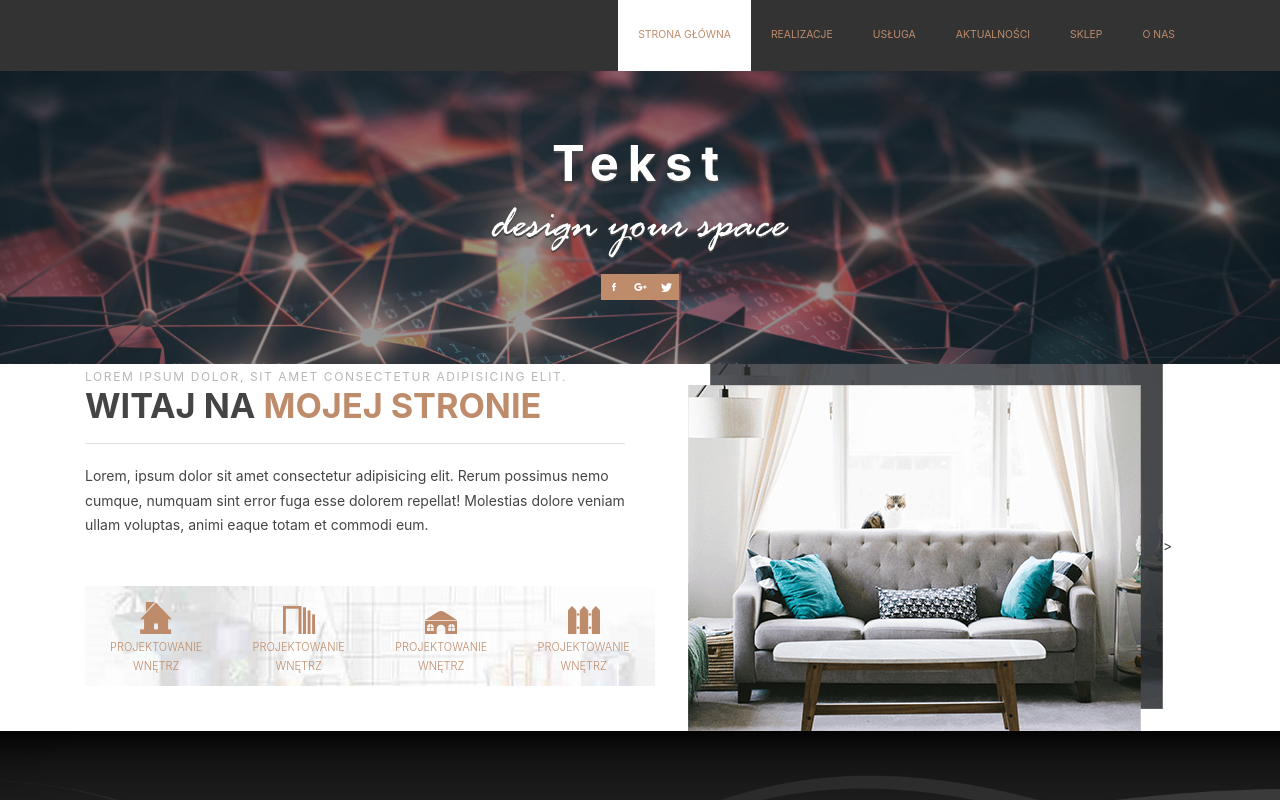
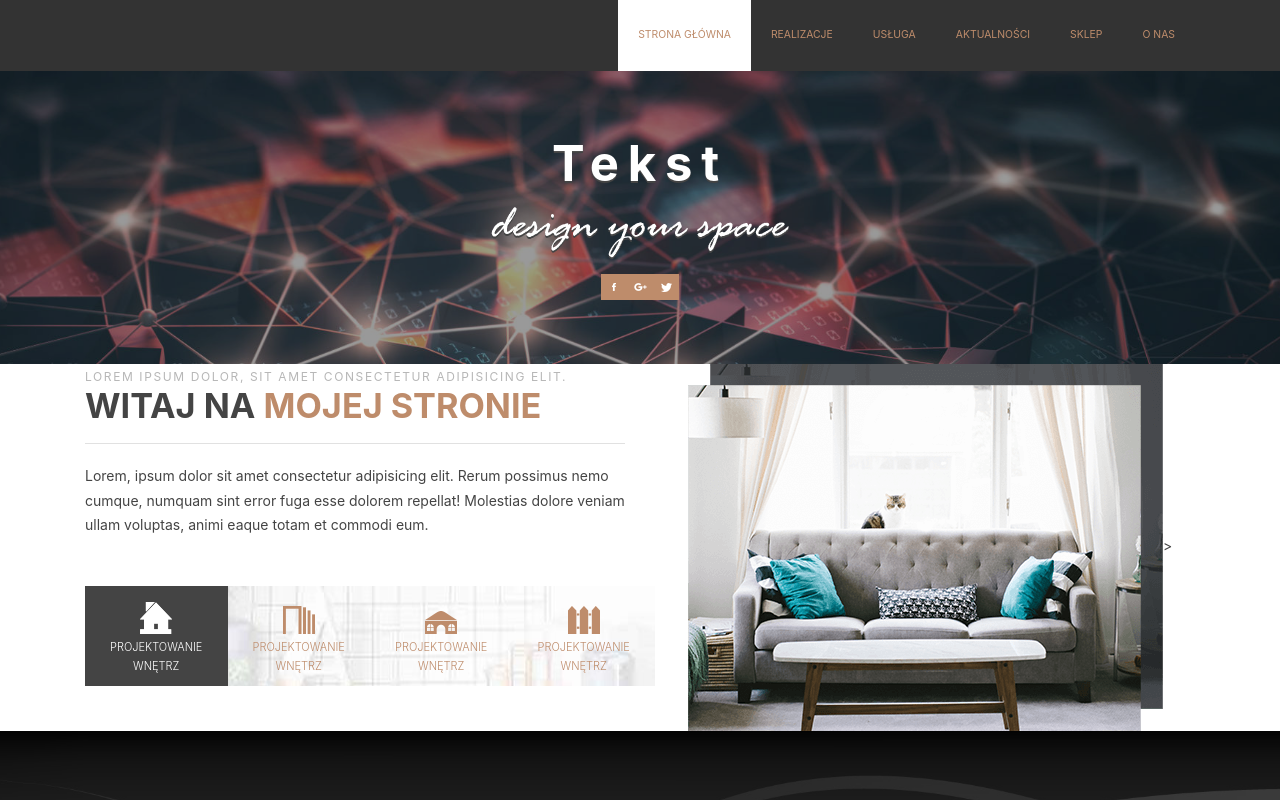
Before and after one commit to Dariuszsibik/react-scss-bootstrap, a React app: page /#/ in a window 1280 px wide. Shown: the top 800 px of the page. Built offline with nearby package versions, Linux system fonts and the light colour scheme.

Commit message:
add active and hover for Services-group

```diff
--- a/src/components/Welcome.js
+++ b/src/components/Welcome.js
@@ -20,7 +20,7 @@ const Welcome = () => (
                             cumque, numquam sint error fuga esse dolorem repellat! Molestias dolore veniam ullam voluptas,
                             animi eaque totam et commodi eum.</p>
                         <div className="d-none d-md-flex align-items-center text-uppercase ds-services-group ds-text-small">
-                            <div className="ds-services-item">
+                            <div className="ds-services-item active">
                                 <a href="https://dariuszsibik.github.io/react-scss-bootstrap/">
                                     <img className="d-block mx-auto" src={IkonaWnetrz} alt="usługa" />
                                     <span className="d-block ds-services-item-title">Projektowanie wnętrz</span>
--- a/src/scss/base/_mixins.scss
+++ b/src/scss/base/_mixins.scss
@@ -29,3 +29,8 @@
 @mixin ds-font-light-secondary {
     font-weight: 300;
 }
+
+// podstawowe przejscie
+@mixin ds-basic-transition {
+    transition: all .25s ease-in-out;
+}
--- a/src/scss/components/_services-group.scss
+++ b/src/scss/components/_services-group.scss
@@ -1,3 +1,14 @@
+@mixin ds-services-item-active {
+    background-color: $gray-900;
+    a {
+        color: $ds-white;
+        text-decoration: none;
+    }
+    img {
+        filter: brightness(3);
+    }
+}
+
 .ds-services-group {
     height: 100px;
     background: url('../images/witamy-tlo.jpg') 50% 50% no-repeat;
@@ -10,6 +21,14 @@
     padding: 1rem 1.3rem 0;
     text-align: center;
     @include ds-size(25%,100%);
+    pointer-events: none;
+    &:hover {
+        @include ds-services-item-active;
+        @include ds-basic-transition;
+    }
+    a {
+        pointer-events: auto;
+    }
 }
 
 .ds-services-item-title {
@@ -17,3 +36,7 @@
     @include ds-font-light-secondary;
     font-size: .6875rem;
 }
+
+.ds-services-item.active {
+    @include ds-services-item-active;
+}
```
